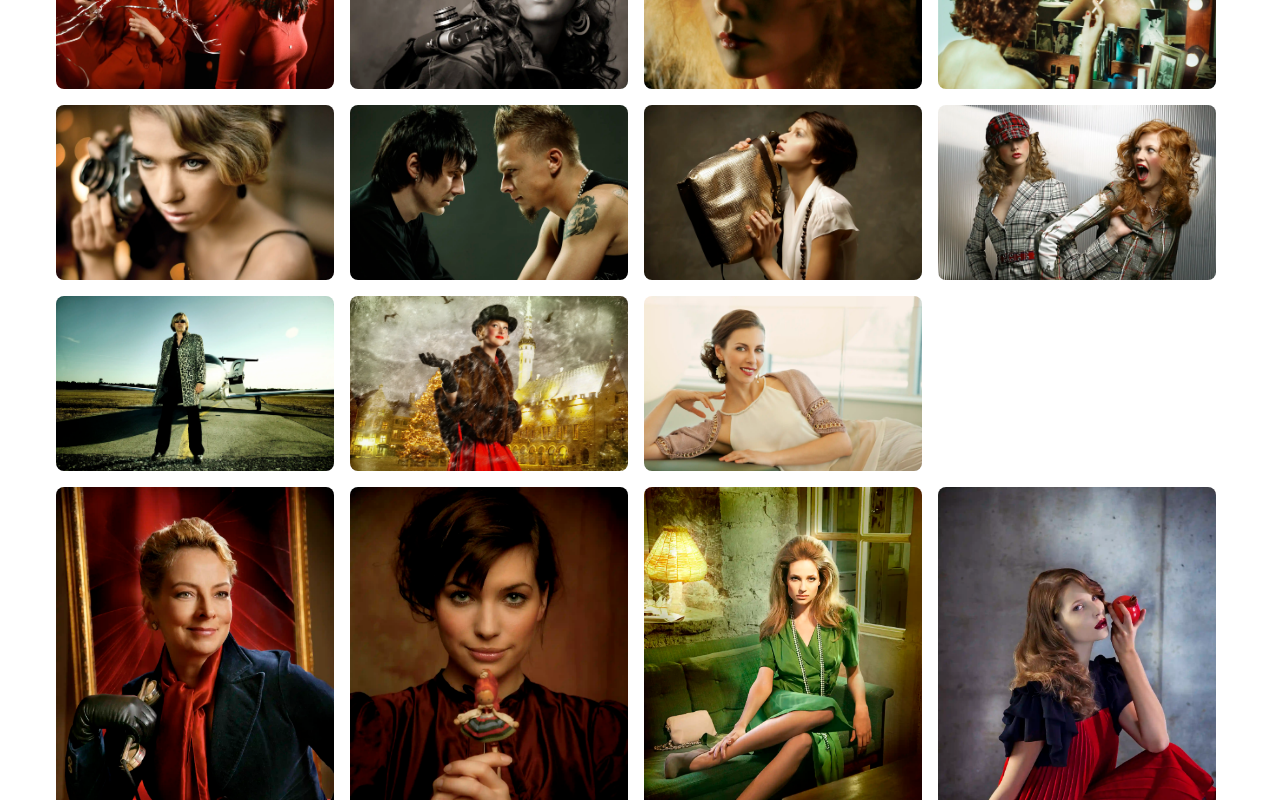
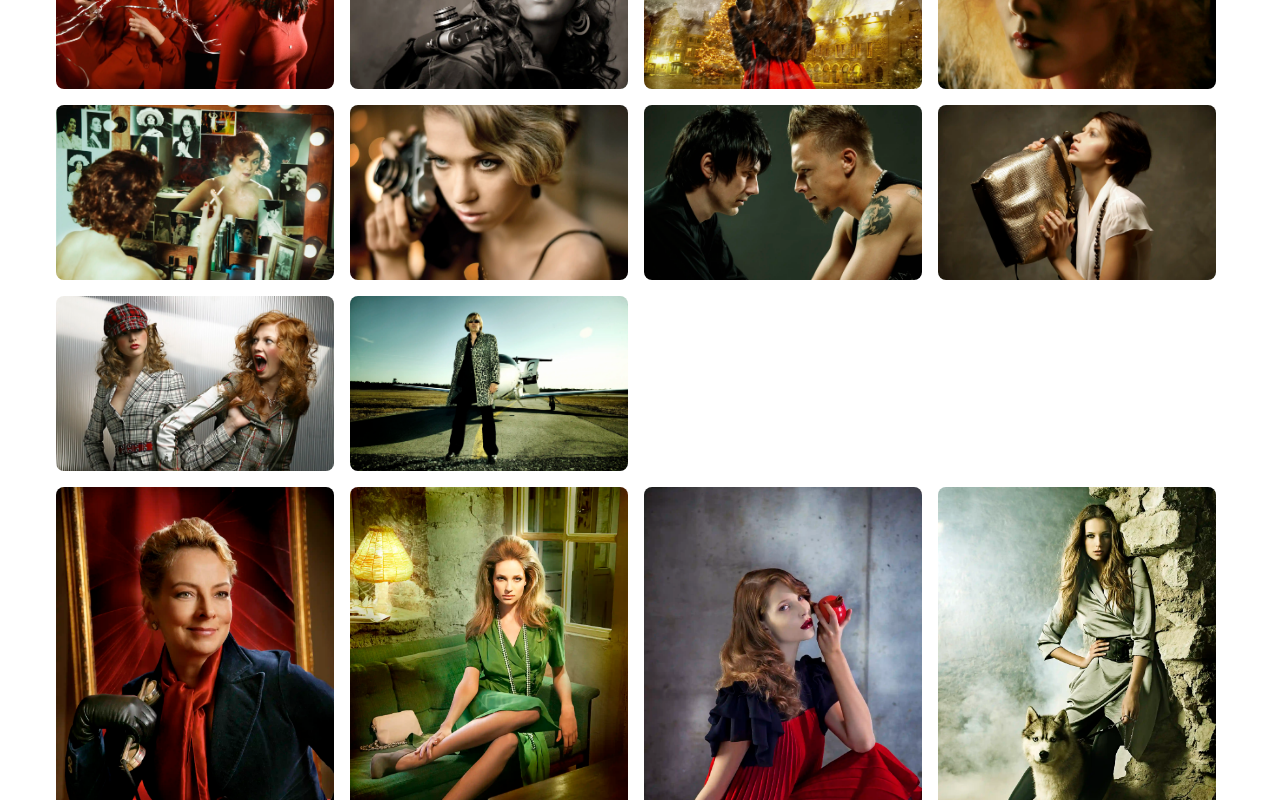
Before and after one commit to palmwebsite/photoFashion, a Next.js app: page /1 in a window 1280 px wide. Shown: the part 2000-2800 px from the top of the page. Built offline with nearby package versions, Linux system fonts and the light colour scheme.

Commit message:
piltide muutmine

```diff
--- a/src/app/components/gallery/conf.ts
+++ b/src/app/components/gallery/conf.ts
@@ -31,19 +31,18 @@ const _IMAGES_LANDSCAPE: IImageBase[] = [
   { id: "pink", alt: "fashion", tags: ["mood", "reklaam"] },
   { id: "pintsak", alt: "fashionphotography", tags: ["mood", "reklaam"] },
   { id: "kardin", alt: "portraits", tags: ["mood", "reklaam"] },
-  { id: "boyband", alt: "grupifoto bändipilt ansambel Smilers", tags: ["reklaam", "portree"] },
   { id: "puudel", alt: "loomafoto disainer Liisi Eesmaa", tags: [ "mood"] },
   { id: "mic", alt: "portree näitleja Merle Palmiste", tags: ["portree"] },
   { id: "kampsun", alt: "tootefoto modell", tags: ["mood", "reklaam"] },
   { id: "brown", alt: "foto ilupilt", tags: ["mood", "reklaam"] },
   { id: "kana", alt: "eestifotograafia", tags: ["mood"] },
-  { id: "suled", alt: "glamuur bueauty shot", tags: ["portree"] },
   { id: "white", alt: "minimalism moefoto", tags: ["mood", "reklaam"] },
   { id: "suits", alt: "buduaar pesupildid", tags: ["mood"] },
   { id: "roosa", alt: "reklaamfotod", tags: ["mood"] },
   { id: "wolf", alt: "foto koeraga", tags: ["reklaam", "mood"] },
   { id: "aero", alt: "fotograafia", tags: ["reklaam", "mood"] },
   { id: "antoniusejanes", alt: "fotograafia", tags: ["reklaam", "mood"] },
+  { id: "terjepastell", alt: "fotograafia", tags: ["reklaam", "mood"] },
   { id: "beavent", alt: "fotograafia", tags: ["reklaam", "mood"] },
   { id: "britapeeglid", alt: "fotograafia", tags: ["reklaam", "mood"] },
   { id: "gymbeach", alt: "fotograafia", tags: ["reklaam", "mood"] },
@@ -57,8 +56,10 @@ const _IMAGES_LANDSCAPE: IImageBase[] = [
   { id: "intossastmed", alt: "fotograafia", tags: ["reklaam", "mood"] },
   { id: "intossotse", alt: "fotograafia", tags: ["reklaam", "mood"] },
   { id: "kontuurlab", alt: "fotograafia", tags: ["reklaam", "mood"] },
+  { id: "boyband", alt: "grupifoto bändipilt ansambel Smilers", tags: ["reklaam", "portree"] },
   { id: "kriskarneval", alt: "fotograafia", tags: ["reklaam", "mood"] },
   { id: "laurafoto", alt: "fotograafia", tags: ["reklaam", "mood"] },
+  { id: "talvemuinasjutt", alt: "fotograafia", tags: ["reklaam", "mood"] },
   { id: "maarjalokid", alt: "fotograafia", tags: ["reklaam", "mood"] },
   { id: "merlepildid", alt: "fotograafia", tags: ["reklaam", "mood"] },
   { id: "nikonbokeh", alt: "fotograafia", tags: ["reklaam", "mood"] },
@@ -66,8 +67,7 @@ const _IMAGES_LANDSCAPE: IImageBase[] = [
   { id: "ruttkott", alt: "fotograafia", tags: ["reklaam", "mood"] },
   { id: "ruudulised", alt: "fotograafia", tags: ["reklaam", "mood"] },
   { id: "sallendab", alt: "fotograafia", tags: ["reklaam", "mood"] },
-  { id: "talvemuinasjutt", alt: "fotograafia", tags: ["reklaam", "mood"] },
-  { id: "terjepastell", alt: "fotograafia", tags: ["reklaam", "mood"] },
+
 
 
 ];
@@ -76,10 +76,6 @@ const _IMAGES_PORTRAIT: IImageBase[] = [
   {
     id: "ylle",
     alt: "portreefoto kuulsast näitlejannast Ülle Kaljustest", tags: ["portree", "reklaam"]
-  },
-  {
-    id: "Liisinukuga",
-    alt: "Portreefoto lauljanna Liisi Koiksonist", tags: ["portree", "reklaam"]
   },
   {
     id: "infhrohe",
@@ -154,7 +150,6 @@ const _IMAGES_PORTRAIT: IImageBase[] = [
   { id: "karinnuku", alt: "fotograafia", tags: ["reklaam", "mood"] },
   { id: "kanaga", alt: "fotograafia", tags: ["reklaam", "mood"] },
   { id: "karintrepil", alt: "fotograafia", tags: ["reklaam", "mood"] },
-  { id: "kartpruun", alt: "fotograafia", tags: ["reklaam", "mood"] },
   { id: "keipunases", alt: "fotograafia", tags: ["reklaam", "mood"] },
   { id: "kuumaal", alt: "fotograafia", tags: ["reklaam", "mood"] },
   { id: "liisilennuk", alt: "fotograafia", tags: ["reklaam", "mood"] },
```
